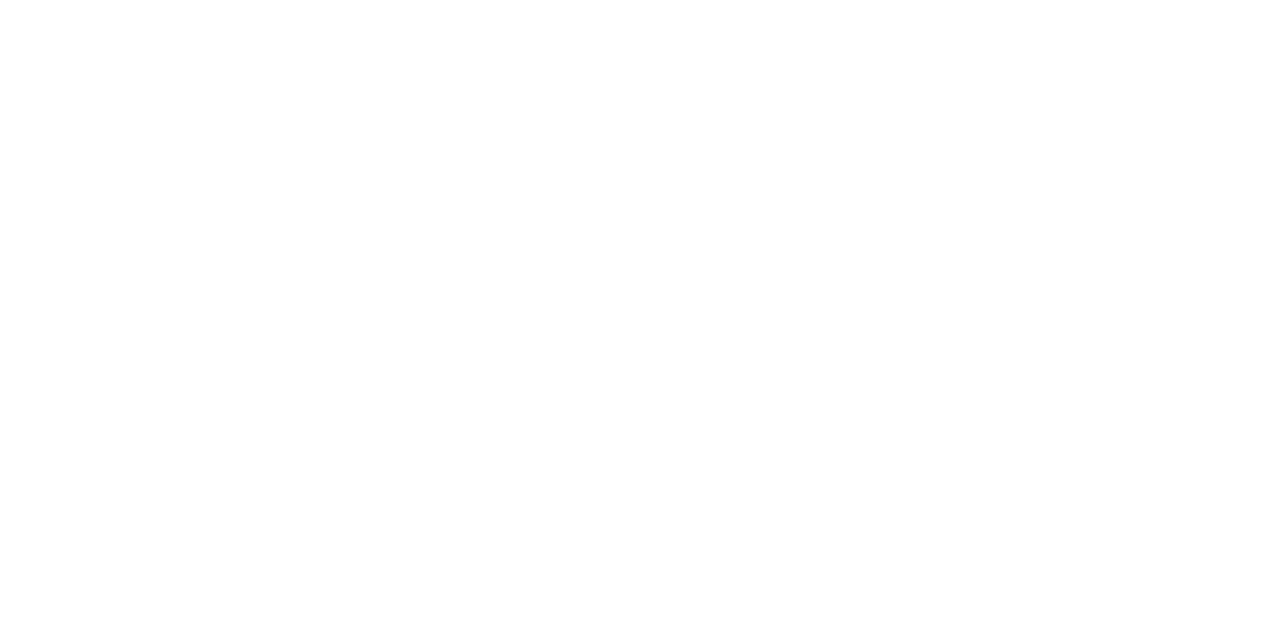
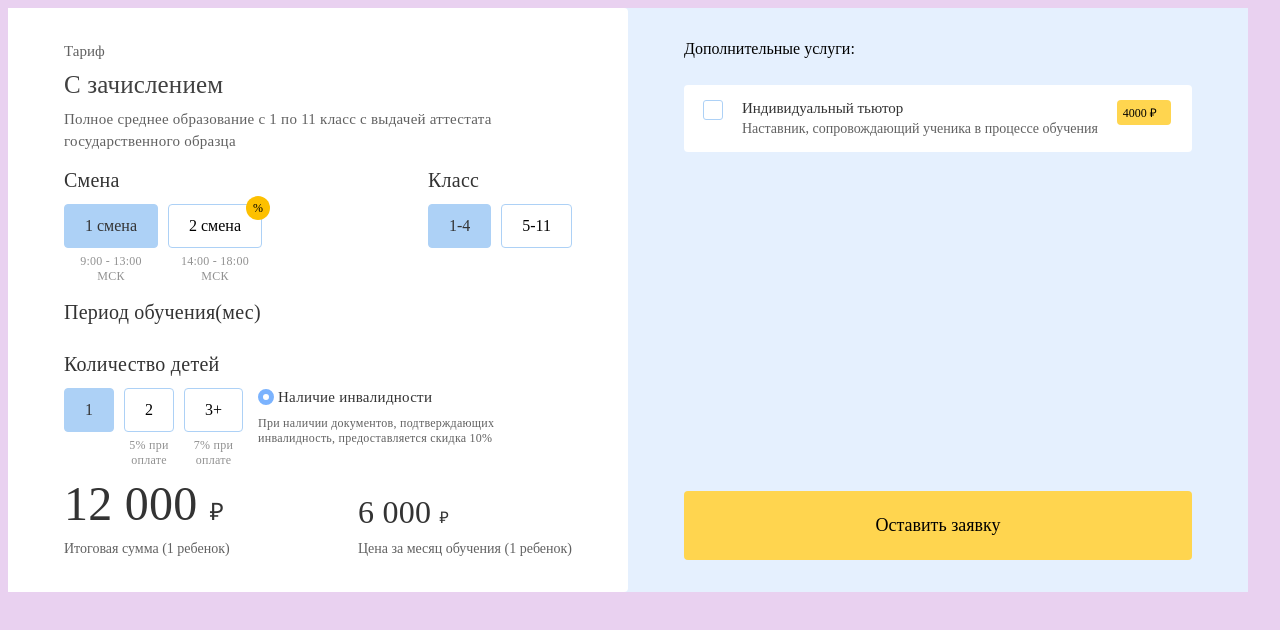
Before and after one commit to cron-ooo/calcPrice, a plain HTML site: page index.html in a window 1280 px wide. Drawn offline with Linux system fonts and the light colour scheme; a web font is replaced by a local one.

Commit message:
верстка

```diff
--- a/index.html
+++ b/index.html
@@ -1,12 +1,133 @@
 <!DOCTYPE html>
 <html lang="en">
 <head>
-    <meta charset="UTF-8">
-    <meta http-equiv="X-UA-Compatible" content="IE=edge">
-    <meta name="viewport" content="width=device-width, initial-scale=1.0">
-    <title>Document</title>
+	<meta charset="UTF-8">
+	<meta http-equiv="X-UA-Compatible" content="IE=edge">
+	<meta name="viewport" content="width=device-width, initial-scale=1.0">
+	<title>Document</title>
+	<link href="http://fonts.cdnfonts.com/css/museo-sans-cyrl" rel="stylesheet">
+	<link rel="stylesheet" href="style.css">
 </head>
-<body>
-
+<body style="background-color: rgb(233, 209, 240);">
+	<form class="card card-flex">
+		<div class="card-left">
+			<div class="card-left__header">
+					<div class="card-left__header_tariff">
+							Тариф
+					</div>
+					<div class="card-left__header_title">
+							С зачислением
+					</div>
+					<div class="card-left__header_subtitle">
+							Полное среднее образование с 1 по 11 класс с выдачей аттестата государственного образца
+					</div>
+			</div>
+			<div class="card-left__content">
+				<div class="card-left__content_block card-content__flex" style="justify-content: space-between;">
+					<div class="card-left__content_worktime">
+						<div class="card-left__content_title">Смена</div>
+						<div class="card-left__content_time">
+							<div class="card-button__radio">
+									<input type="radio" name="worktime" id="timeOne" checked>
+									<label for="timeOne">1 смена</label>
+									<span class="card-button__radio_subtext">9:00 - 13:00 МСК</span>
+							</div>
+							<div class="card-button__radio">
+								<input type="radio" name="worktime" id="timeTwo">
+								<label for="timeTwo">2 смена</label>
+								<span class="card-button__radio_subtext">14:00 - 18:00 МСК</span>
+								<div class="card-button__radio_optiontext">
+									<div class="card-button__radio_optiontext-timesale">%</div>
+								</div>
+							</div>
+						</div>
+					</div>
+					<div class="card-left__content_class">
+						<div class="card-left__content_title">Класс</div>
+						<div class="card-left__content_classes">
+							<div class="card-button__radio">
+								<input type="radio" name="class" id="classOne" checked>
+								<label for="classOne">1-4</label>
+							</div>
+							<div class="card-button__radio">
+								<input type="radio" name="class" id="classTwo">
+								<label for="classTwo">5-11</label>
+							</div>
+						</div>
+					</div>
+				</div>
+				<div class="card-left__content_block">
+					<div class="card-left__content_title">Период обучения(мес)</div>
+				</div>
+				<div class="card-left__content_block card-content__flex">
+					<div class="card-left__content_childs">
+						<div class="card-left__content_title">Количество детей</div>
+						<div class="card-left__main">
+							<div class="card-left__content_child">
+								<div class="card-button__radio">
+									<input type="radio" name="childs" id="childOne" checked>
+									<label for="childOne">1</label>
+								</div>
+								<div class="card-button__radio">
+									<input type="radio" name="childs" id="childTwo">
+									<label for="childTwo">2</label>
+									<span class="card-button__radio_subtext">5% при оплате</span>
+								</div>
+								<div class="card-button__radio">
+									<input type="radio" name="childs" id="childThree">
+									<label for="childThree">3+</label>
+									<span class="card-button__radio_subtext">7% при оплате</span>
+								</div>
+							</div>
+							<div class="card-left__content_disability">
+								<div class="card-checkbox">
+									<input type="checkbox" name="disability" id="disability" hidden>
+									<label for="disability" class="card-checkbox__btn"></label>
+									<label for="disability" class="card-checkbox__title">Наличие инвалидности</label>
+								</div>
+								<div class="card-left__content_disability-description">
+									При наличии документов, подтверждающих инвалидность, предоставляется скидка 10%
+								</div>
+							</div>
+						</div>
+					</div>
+				</div>
+			</div>
+			<div class="card-left__footer card-content__flex">
+					<div class="card-left__footer_priceall">
+							<div class="card-left__footer_text">12 000 <span class="card-left__footer_currency">₽</span></div>
+							<div class="card-left__footer_subtext">Итоговая сумма (1 ребенок)</div>
+					</div>
+					<div class="card-left__footer_pricemonth">
+							<div class="card-left__footer_text">6 000 <span class="card-left__footer_currency">₽</span></div>
+							<div class="card-left__footer_subtext">Цена за месяц обучения (1 ребенок)</div>
+					</div>
+			</div>
+		</div>
+		<div class="card-right">
+			<div class="card-right__content">
+				<div class="card-right__header">
+						<div class="card-right__header_title">
+								Дополнительные услуги:
+						</div>
+				</div>
+				<div class="card-right__service">
+						<div class="card-right__service_checkbox">
+							<input type="checkbox" name="id" id="id" hidden>
+							<label for="id"></label>
+						</div>
+						<div class="card-right__service_content">
+								<div class="card-right__service_content-title">Индивидуальный тьютор</div>
+								<div class="card-right__service_content-text">Наставник, сопровождающий ученика в процессе обучения</div>
+						</div>
+						<div class="card-right__service_price">4000 ₽</div>
+				</div>
+			</div>
+			<div class="card-right__footer">
+				<button class="card-right__submit" type="submit">Оставить заявку</button>
+			</div>
+		</div>
+	</form>
+	<script src="index.js"></script>
 </body>
 </html>
--- a/style.css
+++ b/style.css
@@ -0,0 +1,308 @@
+* {
+	font-family: 'Museo Sans Cyrl';
+	box-sizing: border-box;
+}
+
+.card {
+	background: #E5F0FE;
+	width: 1240px
+}
+
+.card-flex {
+	display: flex;
+}
+
+.card-flex > div {
+	width: 50%;
+}
+
+.card-content__flex {
+	display: flex;
+}
+
+.card-left, .card-right {
+	padding: 32px 56px;
+	display: flex;
+	flex-direction: column;
+	justify-content: space-between;
+	gap: 8px;
+}
+
+.card-left {
+	background: #FFFFFF;
+	border-radius: 0px 4px 4px 0px;
+}
+
+.card-left__header {
+	display: flex;
+	flex-direction: column;
+	gap: 8px;
+}
+
+.card-left__header_tariff {
+	font-weight: 300;
+	font-size: 15px;
+	line-height: 22px;
+	color: #616161;
+}
+
+.card-left__header_title {
+	font-size: 25px;
+	line-height: 30px;
+	color: #414141;
+	letter-spacing: 0.15px;
+}
+
+.card-left__header_subtitle {
+	font-size: 15px;
+	line-height: 22px;
+	letter-spacing: 0.25px;
+	color: #616161;
+}
+
+.card-left__content {
+	display: flex;
+	flex-direction: column;
+	gap: 8px;
+}
+
+.card-left__content_title {
+	letter-spacing: 0.25px;
+	font-size: 20px;
+	color: #333333;
+	margin-bottom: 4px;
+	line-height: 40px;
+}
+
+.card-left__content_time {
+	display: flex;
+	gap: 10px;
+}
+
+.card-button__radio {
+	display: flex;
+	flex-direction: column;
+	align-items: center;
+	position: relative;
+	width: min-content;
+}
+
+.card-button__radio input {
+	display: none;
+}
+.card-button__radio input + label {
+	display: block;
+	background: #FFFFFF;
+	border: 1px solid #ADD1F6;
+	border-radius: 4px;
+	padding: 12px 20px;
+	text-align: center;
+	width: max-content;
+}
+
+.card-button__radio input:checked + label {
+	background: #ADD1F6;
+	color: #333333;
+}
+
+.card-button__radio_optiontext > .card-button__radio_optiontext-timesale {
+	position: absolute;
+	top: -8px;
+	font-size: 12px;
+	right: -8px;
+	background: #FDC000;
+	border-radius: 24px;
+	padding: 4.5px 7px;
+	display: flex;
+}
+
+.card-button__radio_optiontext > .card-button__radio_optiontext-timesale:hover::after {
+	position: absolute;
+	content: 'Скидка при обучении во 2 смену';
+	top: 25px;
+	right: -175px;
+	background: #F9F9F9;
+	border-radius: 4px;
+	padding: 10px 12px;
+	font-size: 10px;
+	z-index: 1;
+}
+
+.card-button__radio .card-button__radio_subtext {
+	margin-top: 6px;
+	font-size: 12px;
+	letter-spacing: 0.25px;
+	color: #919191;
+	text-align: center;
+	width: 85%;
+}
+
+.card-left__content_classes {
+	display: flex;
+	gap: 10px;
+}
+
+.card-left__main {
+	display: flex;
+}
+
+.card-left__content_child {
+	display: flex;
+	gap: 10px;
+}
+
+.card-left__content_disability {
+	margin-left: 15px;
+}
+
+.card-left__content_disability-description {
+	font-size: 12px;
+	line-height: 15px;
+	letter-spacing: 0.25px;
+	margin-top: 10px;
+	color: #616161
+}
+
+.card-checkbox {
+	display: flex;
+	align-items: center;
+}
+
+.card-checkbox .card-checkbox__btn {
+	display: inline-block;
+	cursor: pointer;
+	position: relative;
+	border: 5px solid #7BB3FE;
+	border-radius: 32px;
+	padding: 3px;
+	height: 2px;
+}
+
+.card-checkbox .card-checkbox__title {
+	margin-left: 4px;
+	font-size: 15px;
+	line-height: 18px;
+	letter-spacing: 0.25px;
+	color: #333333;
+}
+
+.card-checkbox input:checked + .card-checkbox__btn {
+	background: #7BB3FE;
+}
+
+.card-left__footer {
+	justify-content: space-between;
+}
+
+.card-left__footer_text {
+	letter-spacing: 0.25px;
+	color: #333333;
+}
+
+.card-left__footer_priceall, .card-left__footer_pricemonth {
+	display: flex;
+	flex-direction: column;
+	justify-content: end;
+	gap: 7px;
+}
+
+.card-left__footer_priceall .card-left__footer_text {
+	font-size: 48px;
+}
+
+.card-left__footer_pricemonth .card-left__footer_text {
+	font-size: 32px;
+}
+
+.card-left__footer_priceall .card-left__footer_currency {
+	font-size: 24px;
+}
+
+.card-left__footer_pricemonth .card-left__footer_currency {
+	font-size: 16px;
+}
+
+.card-left__footer_subtext  {
+	color: #616161;
+	font-size: 14px;
+	line-height: 22px;
+}
+
+.card-right__header {
+	margin-bottom: 27px;
+}
+
+.card-right__service {
+	display: flex;
+	gap: 19px;
+	background: #FFFFFF;
+	border-radius: 4px;
+	padding: 15px 19px;
+}
+
+.card-right__service_checkbox input[type="checkbox"] + label {
+	position: relative;
+	cursor: pointer;
+}
+
+.card-right__service_checkbox input[type="checkbox"] + label:before {
+	content: "";
+	display: block;
+	width: 18px;
+	height: 18px;
+	top: 0;
+	left: 0;
+	border: 1px solid #ADD1F6;
+	border-radius: 3px;
+	background-color: white;
+}
+
+.card-right__service_checkbox input[type="checkbox"]:checked + label:before {
+	background-color: #ADD1F6;
+}
+
+.card-right__service_checkbox input[type="checkbox"]:checked + label:after {
+	content: "";
+	display: block;
+	width: 5px;
+	height: 10px;
+	border: solid #FFFFFF;
+	border-width: 0 2px 2px 0;
+	-webkit-transform: rotate(45deg);
+	-ms-transform: rotate(45deg);
+	transform: rotate(45deg);
+	position: absolute;
+	top: 2px;
+	left: 6px;
+}
+
+.card-right__service_content-title {
+	font-size: 15px;
+	color: #333333;
+}
+
+.card-right__service_content-text {
+	font-size: 14px;
+	color: #616161;
+	margin-top: 4px;
+}
+
+.card-right__service_price {
+	background: #FFD54F;
+	border-radius: 4px;
+	padding: 4px 6px;
+	font-size: 12px;
+	height: min-content;
+	min-width: 54px;
+}
+
+.card-right__submit {
+	display: flex;
+	width: 100%;
+	justify-content: center;
+	padding: 24px;
+	background: #FFD54F;
+	border-radius: 4px;
+	border: none;
+	font-size: 18px;
+}
```
